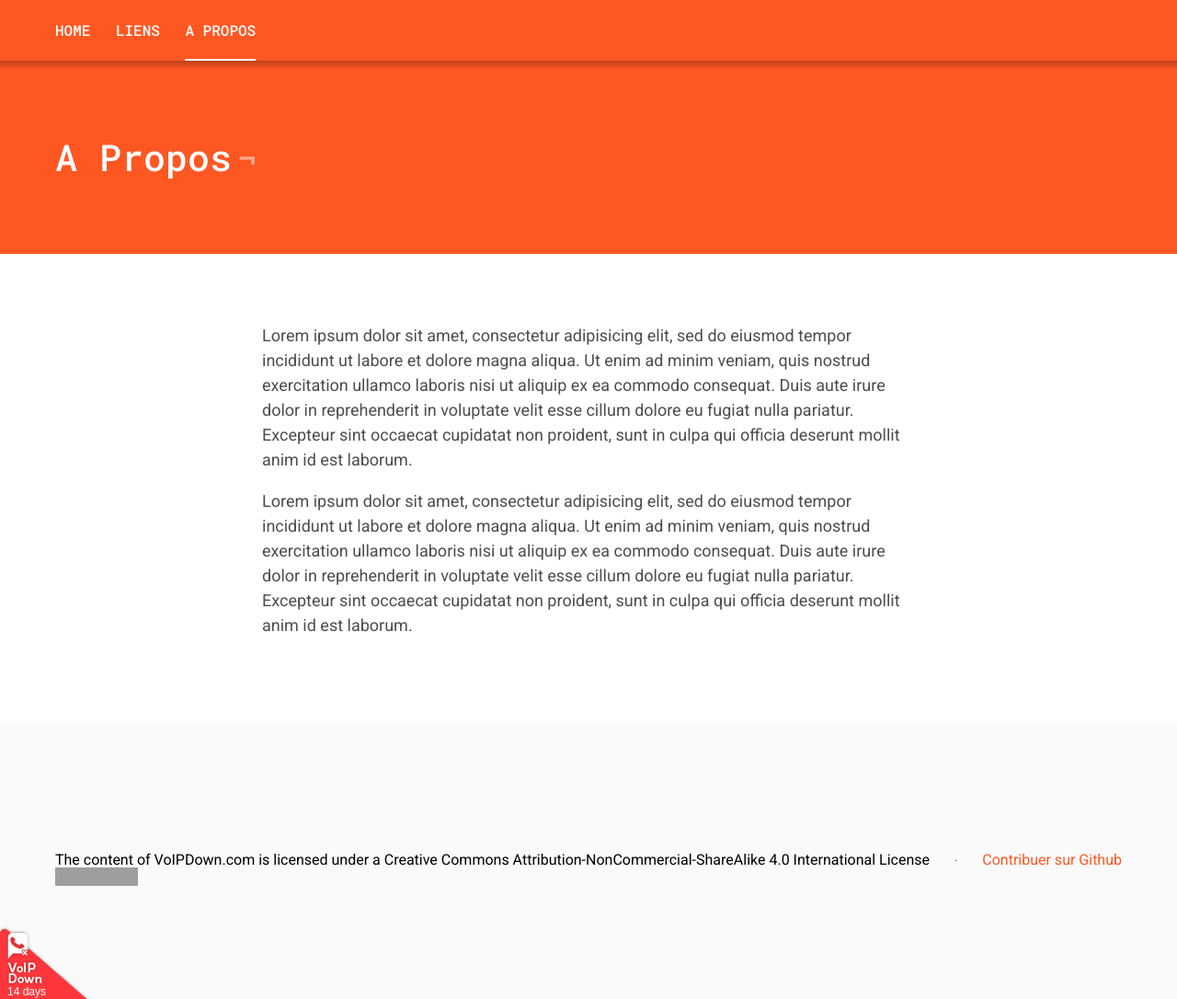
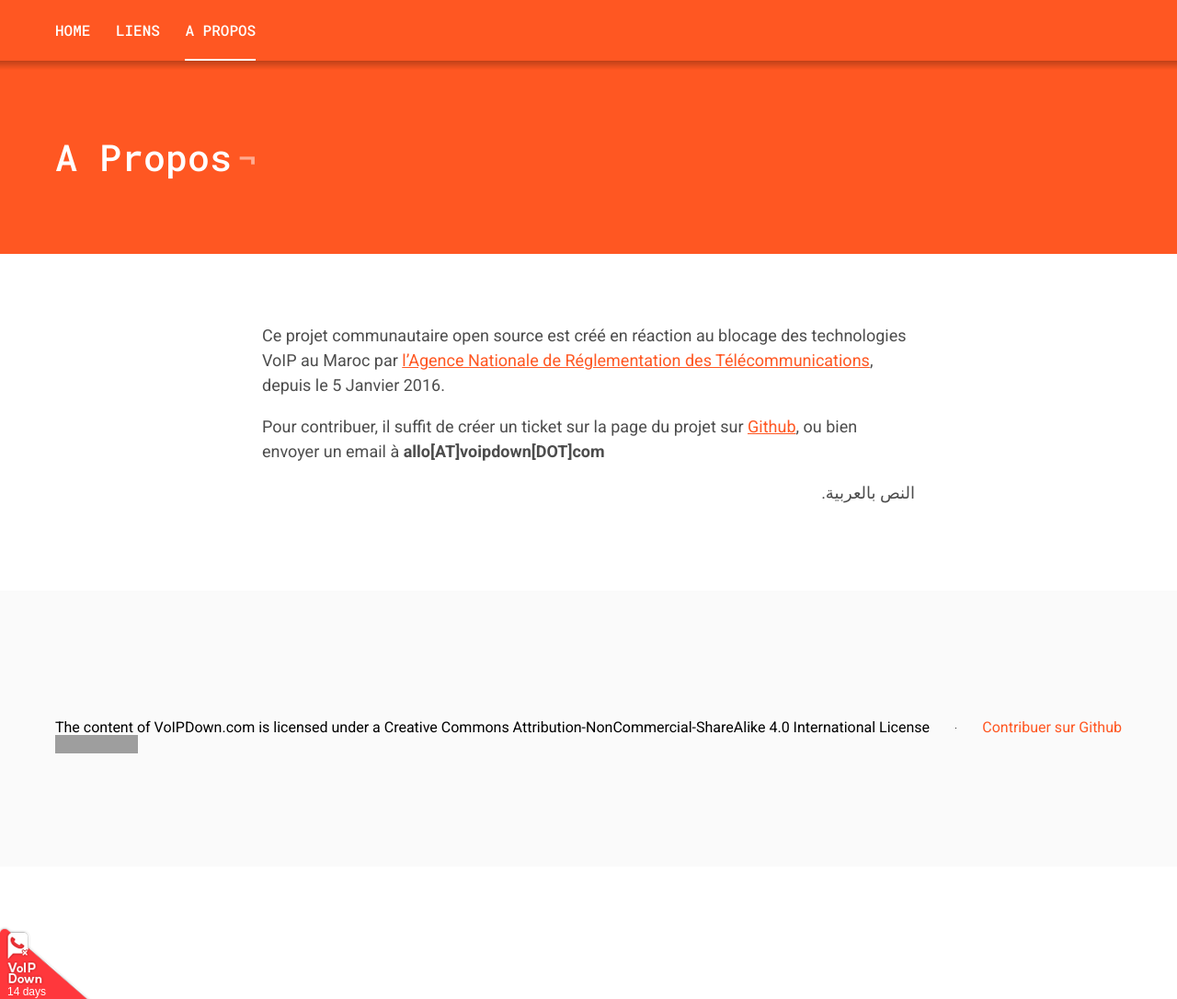
Before and after one commit to VoIPDown/voipdown.github.io, a Jekyll site: the page built from _pages/about.markdown, in a window 1280 px wide and 1086 px high. Shown: the whole window at 92% size. Built offline with Jekyll 4.4.1, drawn with Linux system fonts in a browser that asks for light colours; grey boxes are pictures that could not be loaded.

Commit message:
Add About content. Arabic text TBD.

```diff
--- a/_pages/about.markdown
+++ b/_pages/about.markdown
@@ -3,6 +3,9 @@ layout: page
 title: A Propos
 permalink: /about/
 ---
-Lorem ipsum dolor sit amet, consectetur adipisicing elit, sed do eiusmod tempor incididunt ut labore et dolore magna aliqua. Ut enim ad minim veniam, quis nostrud exercitation ullamco laboris nisi ut aliquip ex ea commodo consequat. Duis aute irure dolor in reprehenderit in voluptate velit esse cillum dolore eu fugiat nulla pariatur. Excepteur sint occaecat cupidatat non proident, sunt in culpa qui officia deserunt mollit anim id est laborum.
+Ce projet communautaire open source est créé en réaction au blocage des technologies VoIP au Maroc par [l'Agence Nationale de Réglementation des Télécommunications](http://www.anrt.ma), depuis le 5 Janvier 2016.
 
-Lorem ipsum dolor sit amet, consectetur adipisicing elit, sed do eiusmod tempor incididunt ut labore et dolore magna aliqua. Ut enim ad minim veniam, quis nostrud exercitation ullamco laboris nisi ut aliquip ex ea commodo consequat. Duis aute irure dolor in reprehenderit in voluptate velit esse cillum dolore eu fugiat nulla pariatur. Excepteur sint occaecat cupidatat non proident, sunt in culpa qui officia deserunt mollit anim id est laborum.
+Pour contribuer, il suffit de créer un ticket sur la page du projet sur [Github](https://github.com/VoIPDown/voipdown.github.io/issues), ou bien envoyer un email à **allo[AT]voipdown[DOT]com**
+
+{:dir="rtl"}
+النص بالعربية.
```
